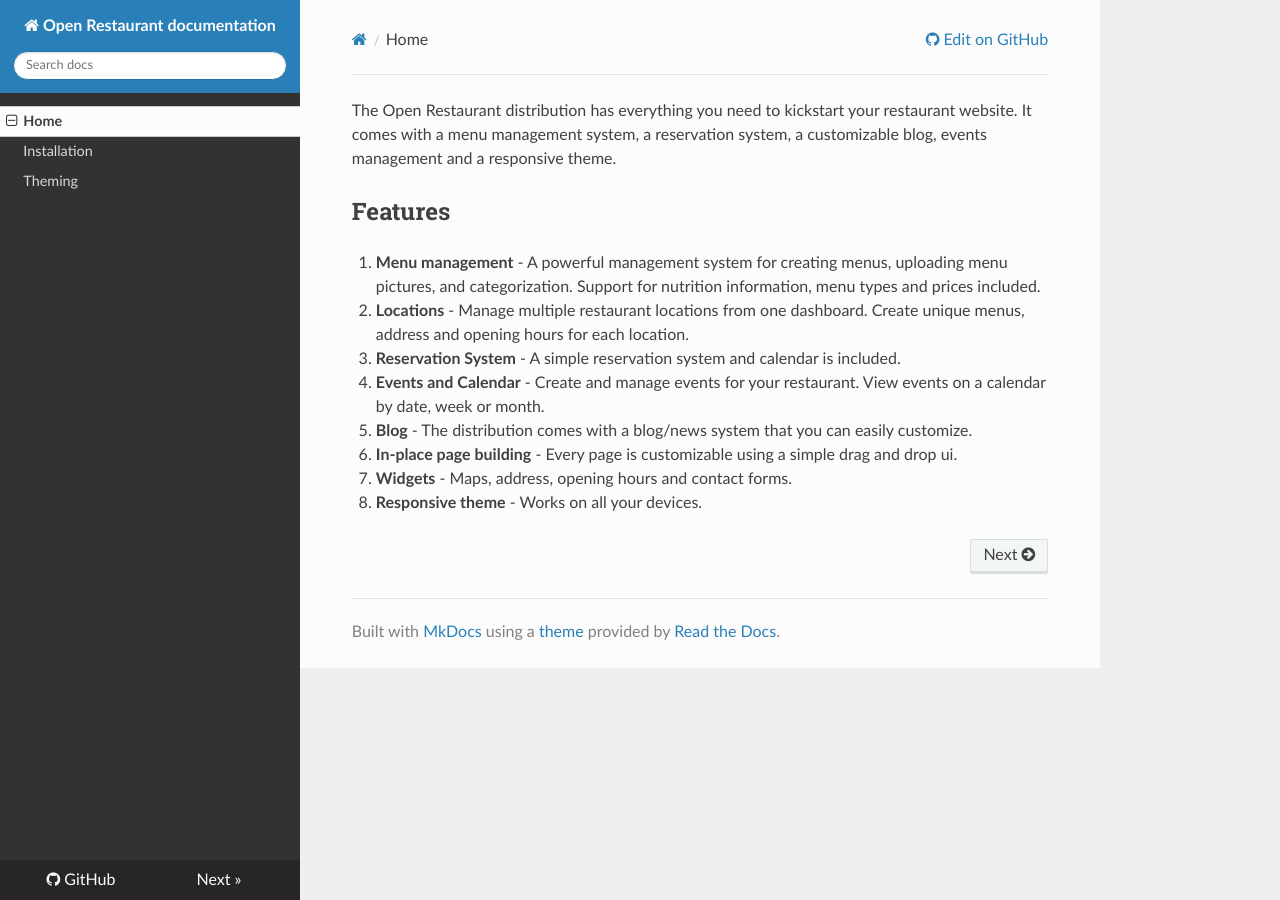
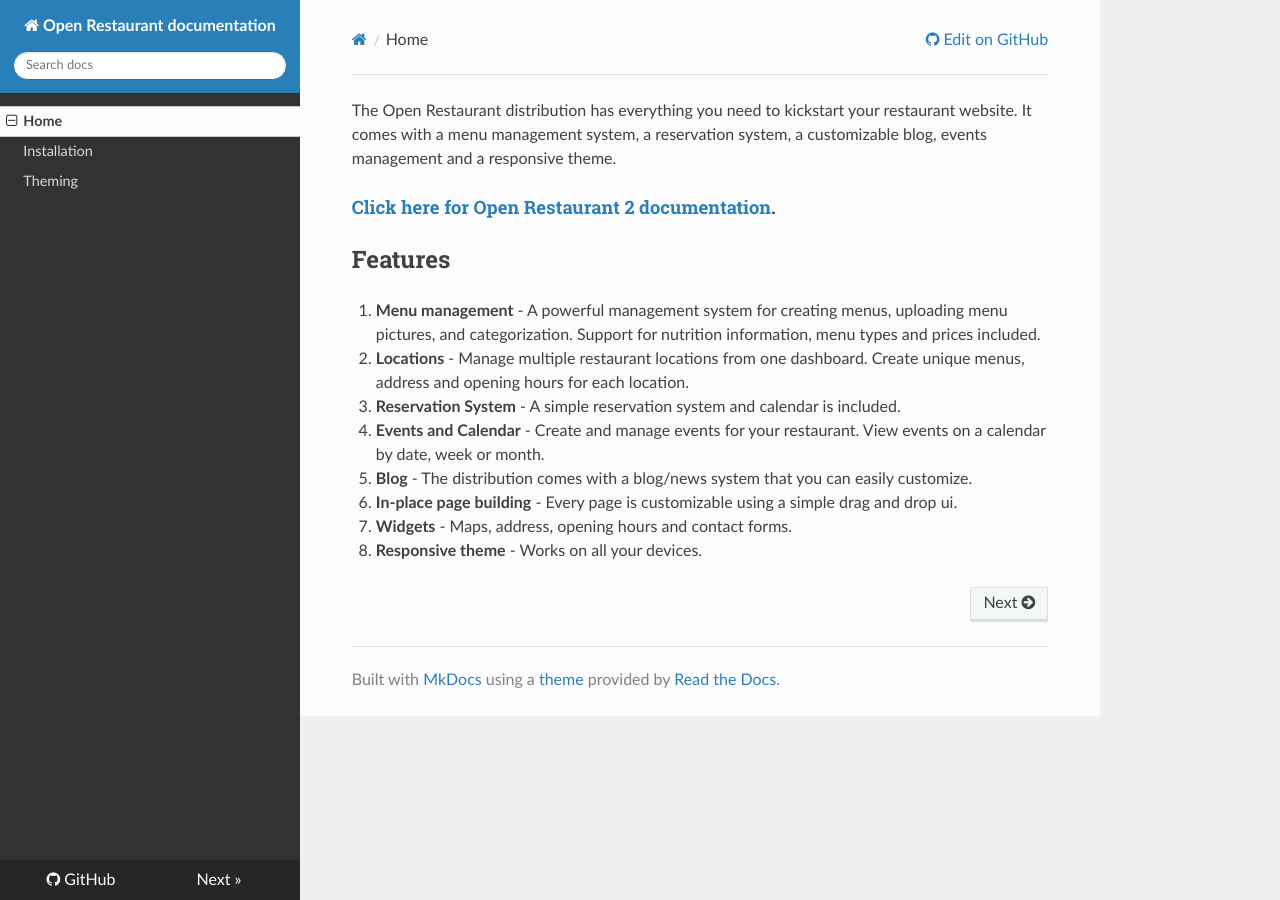
Before and after one commit to openrestaurant/docs, an MkDocs documentation site: the page built from docs/index.md, in a window 1280 px wide. Built offline with MkDocs 1.6.1, drawn with Linux system fonts in a browser that asks for light colours; nearby versions of some CDN libraries; old or Windows-style settings are respelled for this version of MkDocs.

Commit message:
Update index.md

```diff
--- a/docs/index.md
+++ b/docs/index.md
@@ -1,4 +1,6 @@
 The Open Restaurant distribution has everything you need to kickstart your restaurant website. It comes with a menu management system, a reservation system, a customizable blog, events management and a responsive theme.
+
+#### [Click here for Open Restaurant 2 documentation](http://docs.open.restaurant/en/2.0.dev1/).
 
 ## Features
 
```
